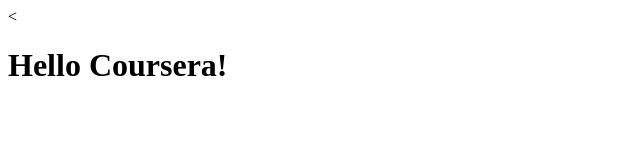
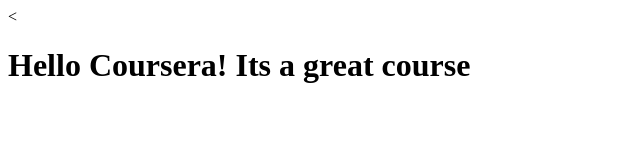
Before and after one commit to vijayaprabha/Courseratest, a plain HTML site: page site/index.html in a window 1280 px wide. Shown: the whole page, without its empty margins (0-640 px from the left). Drawn offline with Linux system fonts and the light colour scheme.

Commit message:
small addition to our page content.

```diff
--- a/site/index.html
+++ b/site/index.html
@@ -4,6 +4,6 @@
 	<title>Hello Coursera!</title>
 </head>
 <body>
-<h1>Hello Coursera!<h1>
+<h1>Hello Coursera! Its a great course<h1>
 </body>
 </html>
```
